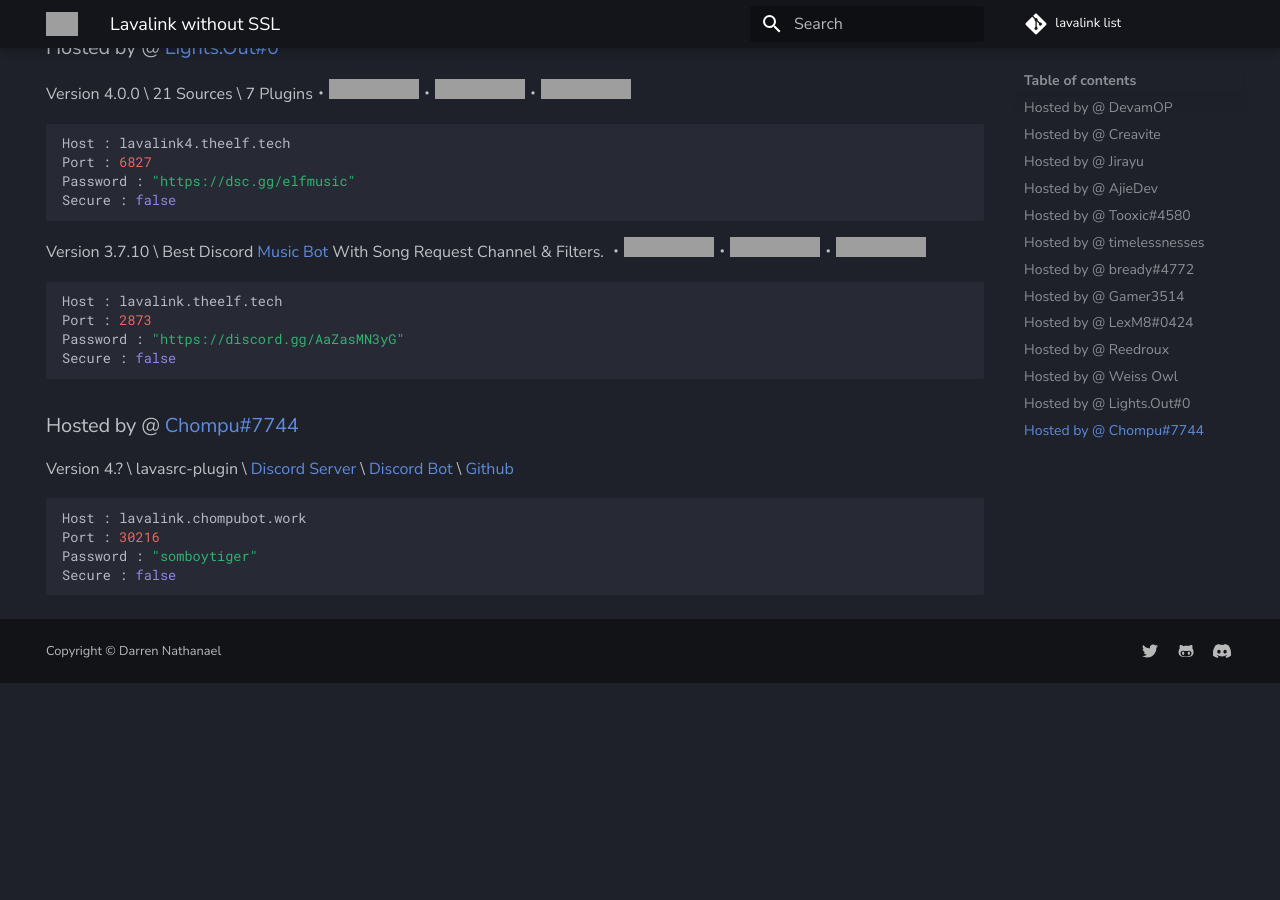
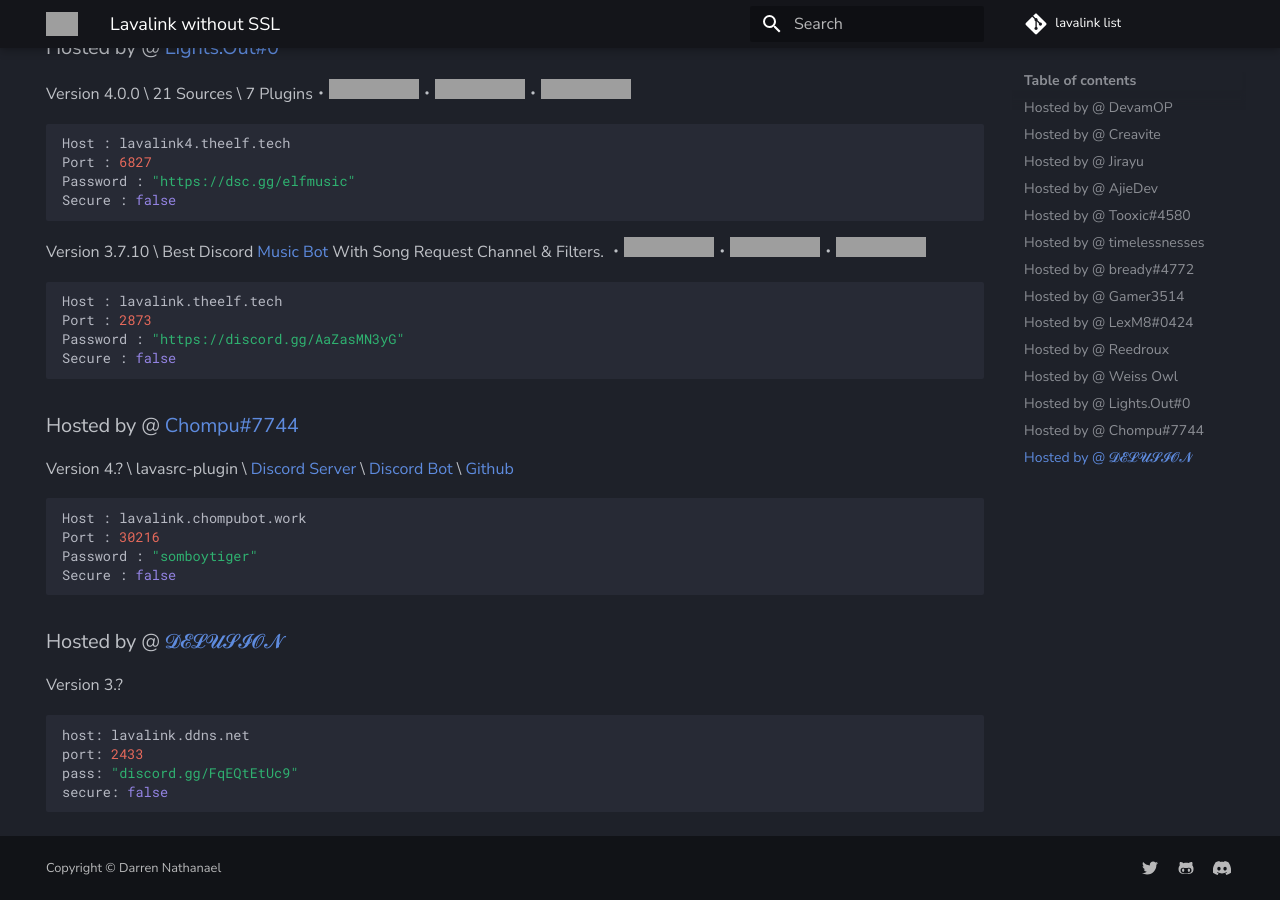
Before and after one commit to DarrenOfficial/lavalink-list, an MkDocs documentation site: the page built from docs/NoSSL/lavalink-without-ssl.md, in a window 1280 px wide and 900 px high, scrolled down 4695 px, cut to the strip 0-900 px from the top of the window. Built offline with MkDocs 1.6.1 and Material for MkDocs 9.7.7, drawn with Linux system fonts in a browser that asks for light colours; comment, search, counter and statistics services are not loaded; before the commit the page ends 5378 px from its top, so only the background shows below that; grey boxes are pictures that could not be loaded.

Commit message:
Update lavalink-without-ssl.md

````diff
--- a/docs/NoSSL/lavalink-without-ssl.md
+++ b/docs/NoSSL/lavalink-without-ssl.md
@@ -234,3 +234,12 @@ Port : 30216
 Password : "somboytiger"
 Secure : false
 ```
+
+### Hosted by @ [𝓓𝓔𝓛𝓤𝓢𝓘𝓞𝓝](https://discord.gg/FqEQtEtUc9)
+Version 3.?
+```bash
+host: lavalink.ddns.net
+port: 2433
+pass: "discord.gg/FqEQtEtUc9"
+secure: false
+```
````
